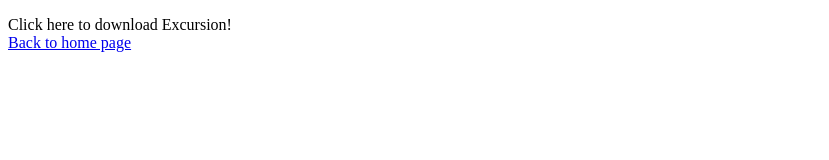
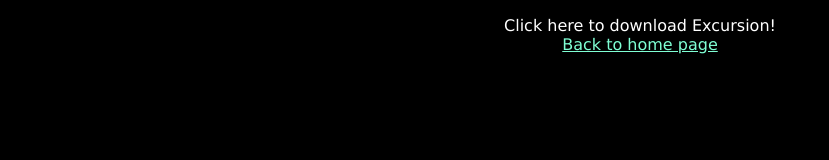
Before and after one commit to bglosson/excursion-project, a plain HTML site: page resources/exlink.html in a window 1280 px wide. Shown: the whole page, without its empty margins (0-829 px from the left). Drawn offline with Linux system fonts and the light colour scheme.

Commit message:
finished!

```diff
--- a/resources/exlink.html
+++ b/resources/exlink.html
@@ -2,11 +2,12 @@
 <html>
   <head>
       <title>Download Excursion</title>
+      <link href="css/style.css" type="text/css" rel="stylesheet"></link>
   </head>
   <body>
     <p>
       Click here to download Excursion!
-      <br><a href=./"bglosson.github.io/index.html">Back to home page</a></br>
+      <br><a href="../index.html">Back to home page</a></br>
     </p>
   </body>
 </html>
```
